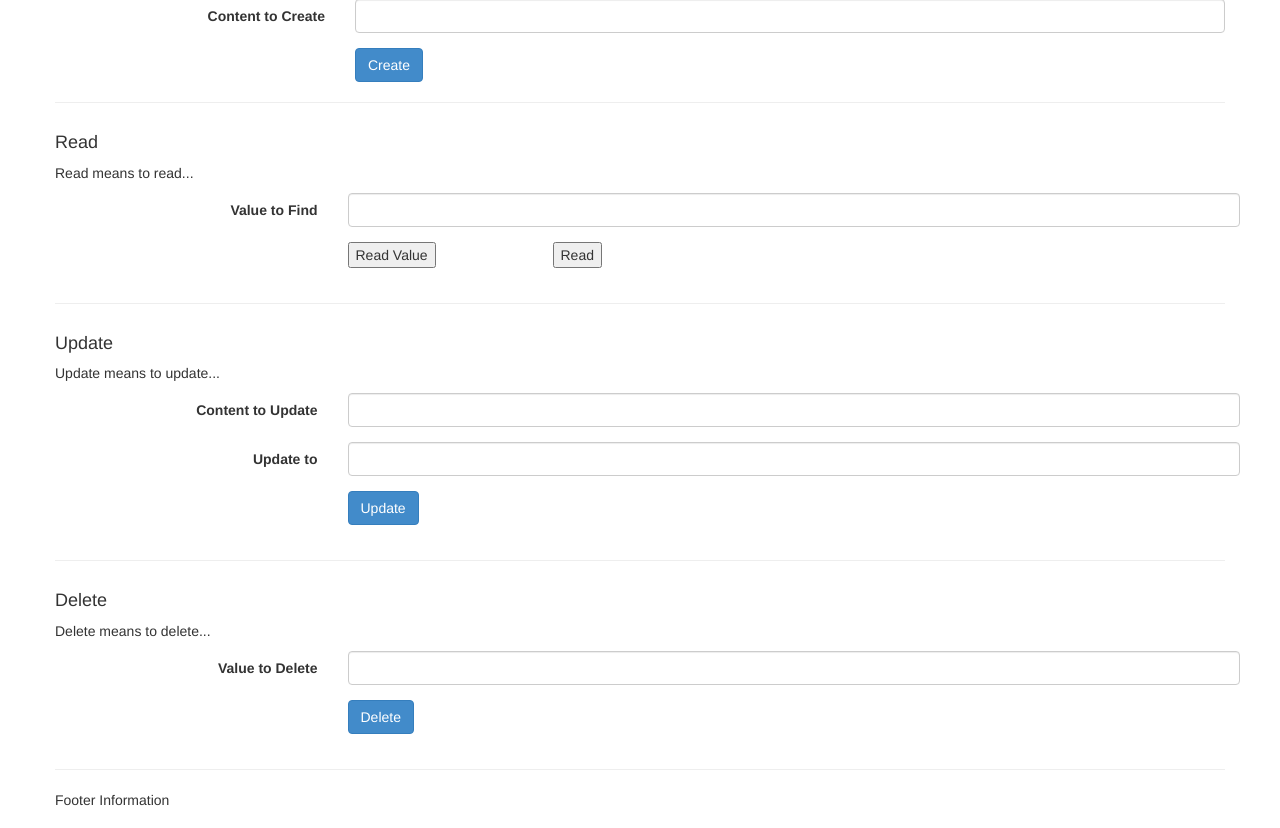
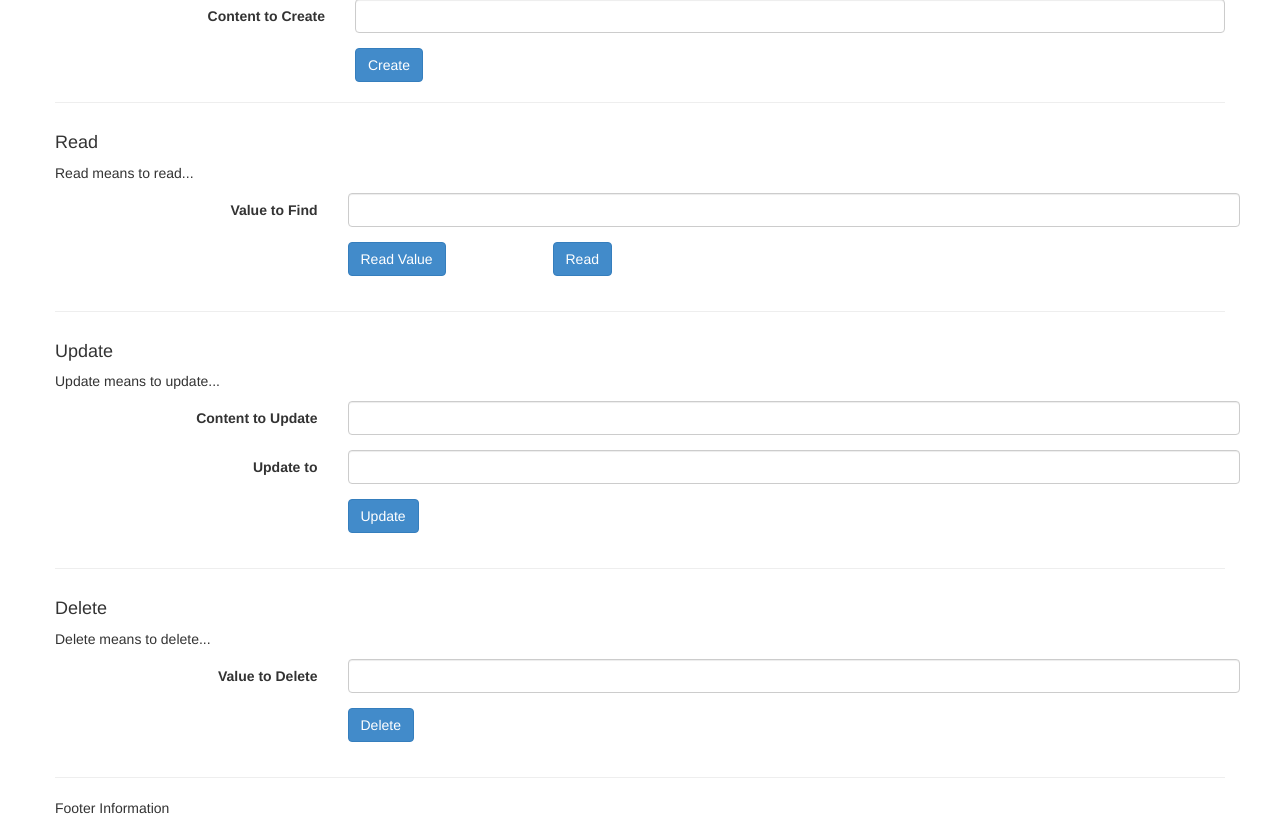
Before and after one commit to ephbaum/database_class, a PHP site: page / in a window 1280 px wide. Shown: the part 638-1466 px from the top of the page. Before the commit the page ends 1444 px from the top, so only its background shows below. Run offline with PHP 8.4, Linux system fonts and the light colour scheme.

Commit message:
Minor fix for missing classes on buttons

```diff
--- a/index.php
+++ b/index.php
@@ -111,10 +111,10 @@ require_once('action.php');
           <div class="row">
             <div class="form-group">
               <div class="col-sm-2 col-sm-offset-3">
-                <button type="button" id="readValueSubmit">Read Value</button>
+                <button type="button" id="readValueSubmit" class="btn btn-primary">Read Value</button>
               </div>
               <div class="col-sm-2">
-                <button type="button" id="readSubmit">Read</button>
+                <button type="button" id="readSubmit" class="btn btn-primary">Read</button>
               </div>
             </div>
           </div>
```
